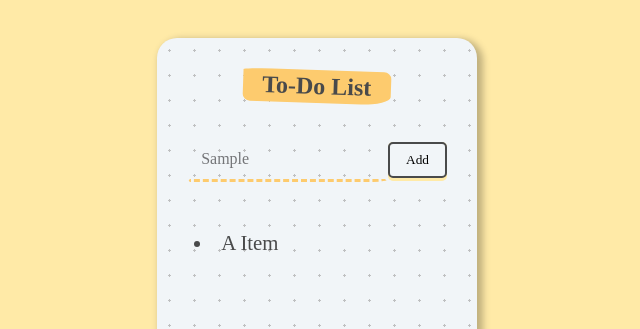
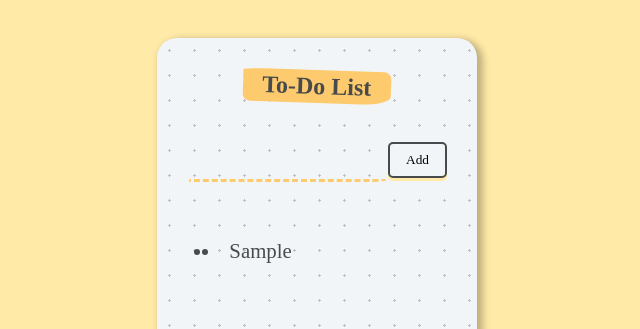
Before and after one commit to thiquach/react-bootcamp, a React app: page / in a window 1280 px wide. Both pictures are taken after typing "Sample" into the empty fields and a click on the button "Add". Shown: the top 329 px of the page, without its empty margins (323-963 px from the left). Built offline with nearby package versions, Linux system fonts and the light colour scheme.

Commit message:
es6 spread operator practice

```diff
--- a/src/components/App.jsx
+++ b/src/components/App.jsx
@@ -1,20 +1,38 @@
-import React from "react";
+import React, { useState } from "react";
 
 function App() {
+  const [inputText, setInputText] = useState("");
+  const [items, setItems] = useState([]);
+
+  function handleChange(event) {
+    setInputText(event.target.value);
+  }
+
+  function addItems() {
+    setItems((prevItem) => {
+      return [...prevItem, inputText];
+    });
+    setInputText("");
+  }
+
   return (
     <div className="container">
       <div className="heading">
         <h1>To-Do List</h1>
       </div>
       <div className="form">
-        <input type="text" />
-        <button>
+        <input onChange={handleChange} type="text" value={inputText} />
+        <button onClick={addItems}>
           <span>Add</span>
         </button>
       </div>
       <div>
         <ul>
-          <li>A Item</li>
+          <li>
+            {items.map((todoItem) => (
+              <li>{todoItem}</li>
+            ))}
+          </li>
         </ul>
       </div>
     </div>
```
